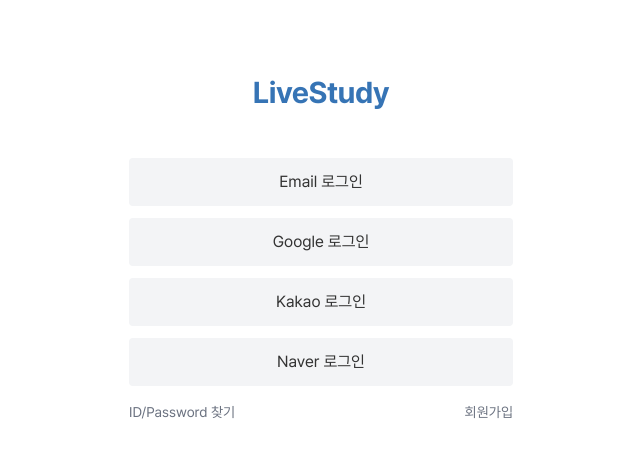
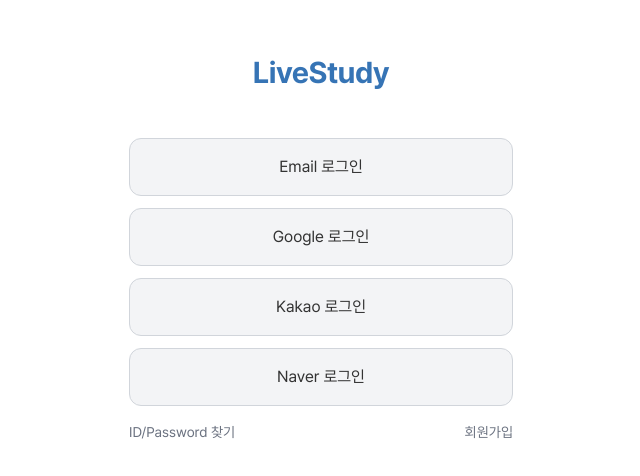
Before and after one commit to LiveStudy-group/Frontend, a React (Vite) app in the folder LiveStudy-front/: page /login in a window 1280 px wide. Shown: the part 152-628 px from the top of the page, without its empty margins (319-959 px from the left). Built offline with nearby package versions, Linux system fonts and the light colour scheme.

Commit message:
design: 로그인 버튼 디자인 가이드에 따라 수정(버튼 사이즈는 예외)

```diff
--- a/LiveStudy-front/src/pages/LoginPage.tsx
+++ b/LiveStudy-front/src/pages/LoginPage.tsx
@@ -11,10 +11,10 @@ export default function LoginPage() {
 
         {/* 로그인 버튼들 */}
         <div className="w-full flex flex-col gap-3">
-          <button className="w-full py-3 bg-gray-100 rounded-[4px] transition-all duration-300 hover:bg-primary-400 hover:text-white">Email 로그인</button>
-          <button className="w-full py-3 bg-gray-100 rounded-[4px] transition-all duration-300 hover:bg-primary-400 hover:text-white">Google 로그인</button>
-          <button className="w-full py-3 bg-gray-100 rounded-[4px] transition-all duration-300 hover:bg-primary-400 hover:text-white">Kakao 로그인</button>
-          <button className="w-full py-3 bg-gray-100 rounded-[4px] transition-all duration-300 hover:bg-primary-400 hover:text-white">Naver 로그인</button>
+          <button className="w-full py-4 bg-gray-100 border border-gray-300 rounded-xl transition-all duration-300 hover:bg-primary-400 hover:text-white">Email 로그인</button>
+          <button className="w-full py-4 bg-gray-100 border border-gray-300 rounded-xl transition-all duration-300 hover:bg-primary-400 hover:text-white">Google 로그인</button>
+          <button className="w-full py-4 bg-gray-100 border border-gray-300 rounded-xl transition-all duration-300 hover:bg-primary-400 hover:text-white">Kakao 로그인</button>
+          <button className="w-full py-4 bg-gray-100 border border-gray-300 rounded-xl transition-all duration-300 hover:bg-primary-400 hover:text-white">Naver 로그인</button>
         </div>
 
         {/* ID/PW 찾기 & 회원가입 */}
```
